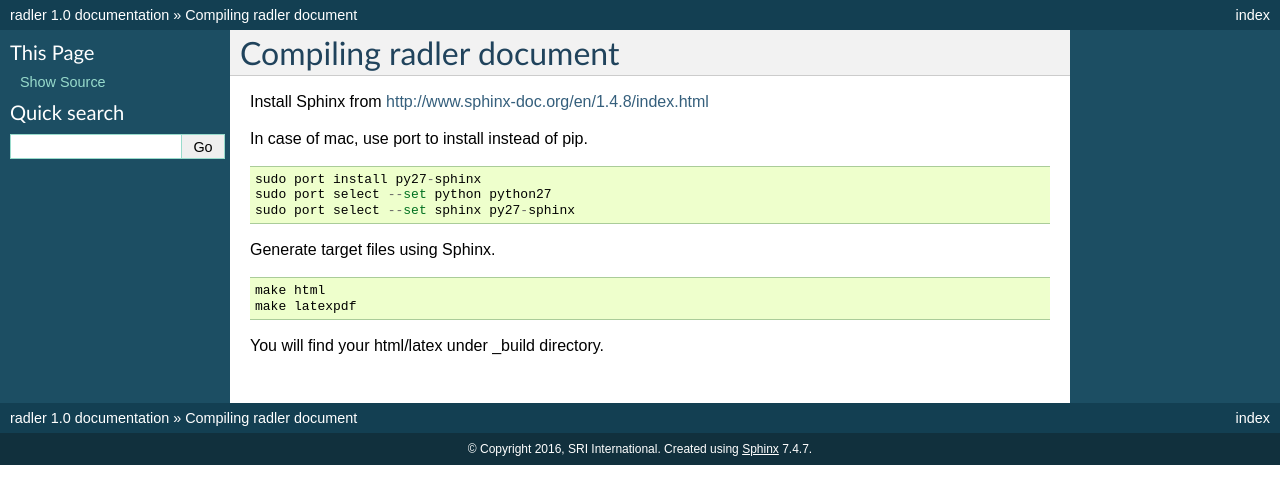
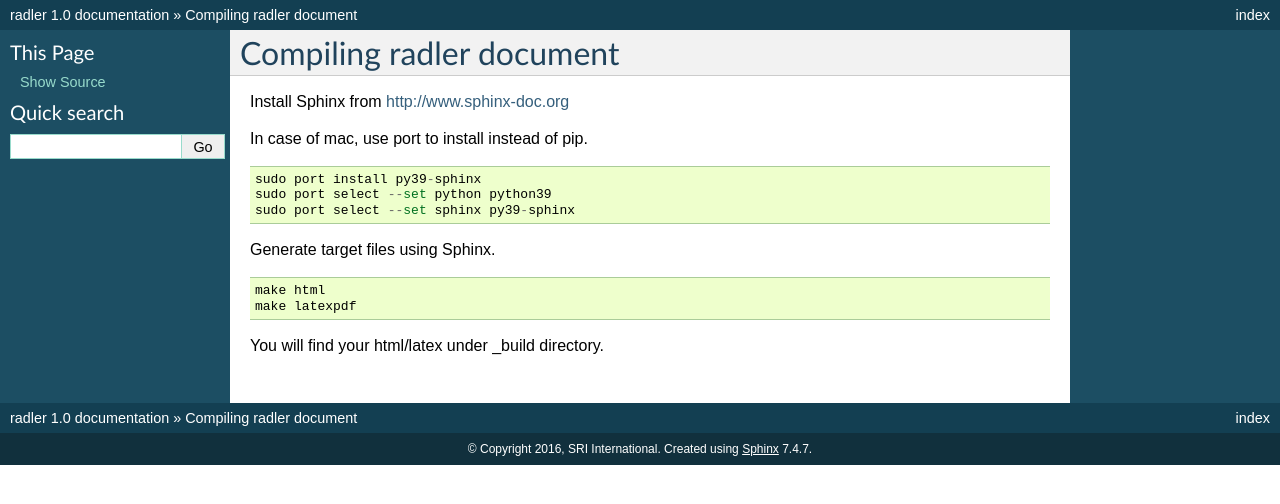
Before and after one commit to SRI-CSL/radler, a Sphinx documentation site: the page built from doc/README.rst, in a window 1280 px wide. Shown: the top 504 px of the page. Built offline with Sphinx 7.4.7, drawn with Linux system fonts in a browser that asks for light colours.

Commit message:
Update README.rst

```diff
--- a/doc/README.rst
+++ b/doc/README.rst
@@ -2,15 +2,15 @@ Compiling radler document
 =========================
 
 Install Sphinx from
-http://www.sphinx-doc.org/en/1.4.8/index.html
+http://www.sphinx-doc.org
 
 In case of mac, use port to install instead of pip.
 
 ::
 
-    sudo port install py27-sphinx
-    sudo port select --set python python27
-    sudo port select --set sphinx py27-sphinx
+    sudo port install py39-sphinx
+    sudo port select --set python python39
+    sudo port select --set sphinx py39-sphinx
 
 Generate target files using Sphinx.
 
```
